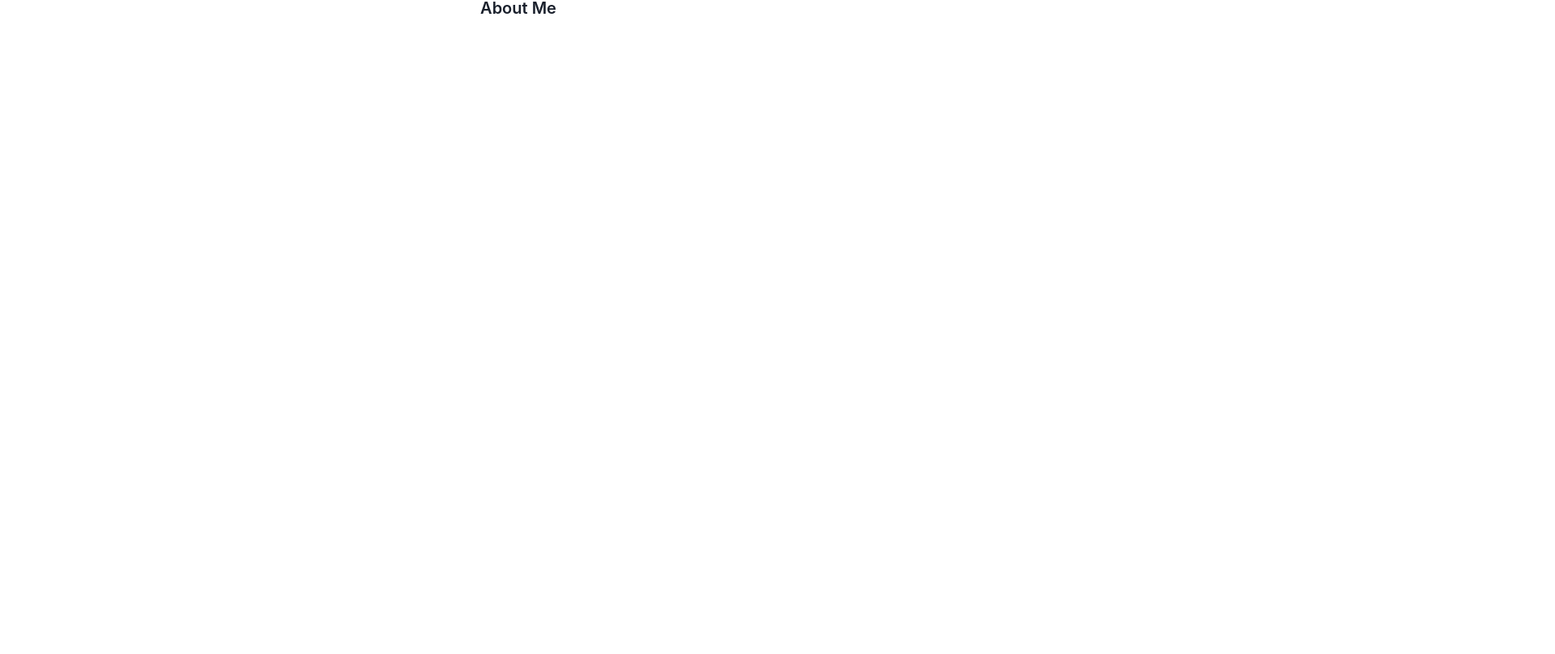
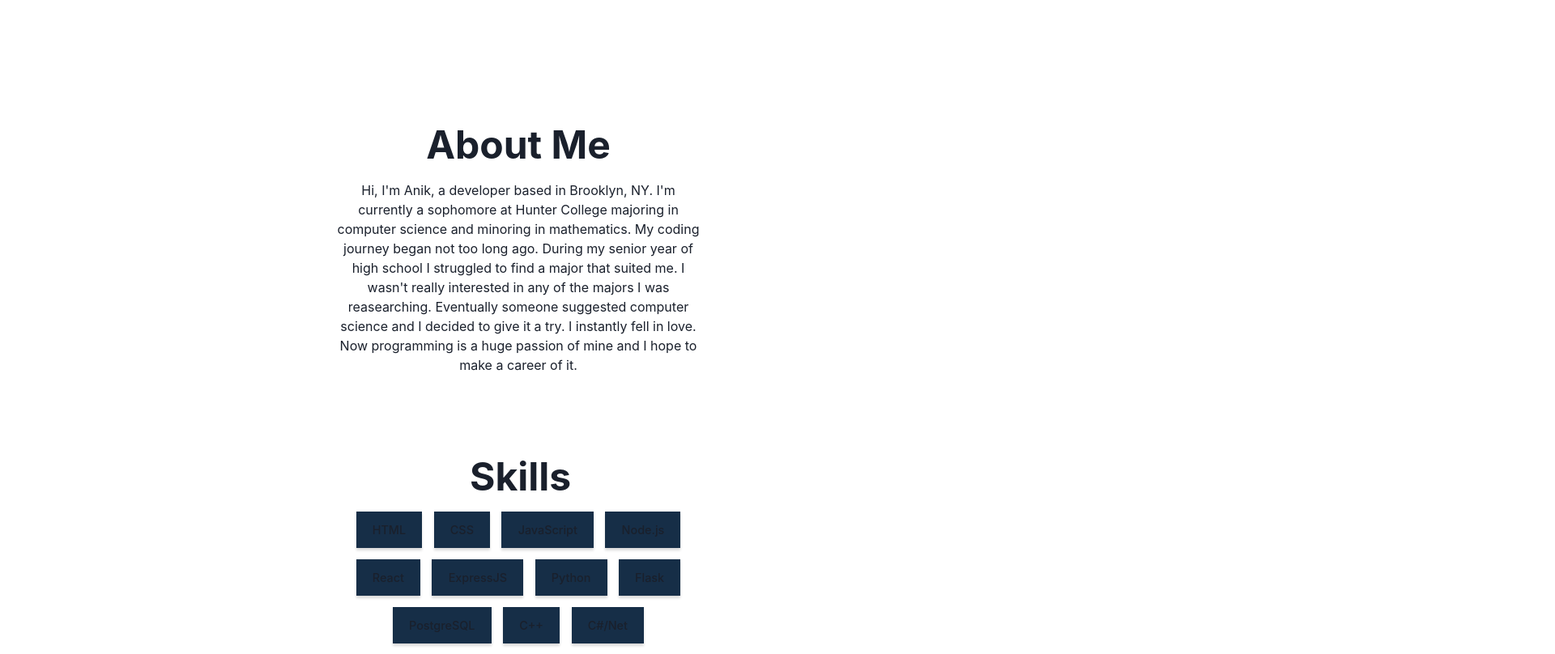
Before and after one commit to AnikSingha/webPortfolio, a React (Create React App) app: page / in a window 1280 px wide. Shown: the part 592-1400 px from the top of the page at 81% size, 1920 px wide, since content can reach past the window. Before the commit the page ends 800 px from the top, so only its background shows below. Built offline with nearby package versions, Linux system fonts and the light colour scheme.

Commit message:
Semi finish home page

```diff
--- a/public/index.html
+++ b/public/index.html
@@ -19,7 +19,7 @@
       work correctly both with client-side routing and a non-root public URL.
       Learn how to configure a non-root public URL by running `npm run build`.
     -->
-    <title>React App</title>
+    <title>My Portfolio</title>
   </head>
   <body>
     <noscript>You need to enable JavaScript to run this app.</noscript>
--- a/src/App.js
+++ b/src/App.js
@@ -1,15 +1,20 @@
 import React from 'react'
 import NavBar from "./components/NavBar.js"
 import Header from './components/Header.js';
-import { Flex, VStack, Spacer, HStack} from '@chakra-ui/layout'
+import {VStack} from '@chakra-ui/layout'
 import About from './components/About.js';
-
+import Skills from './components/Skills.js';
+import Spacing from './components/Spacing.js'
+import ContactBtn from './components/ContactBtn'
 function App() {
   return (
       <VStack>
         <NavBar/>
         <Header/>
         <About/>
+        <Skills/>
+        <Spacing/>
+        <ContactBtn/>
       </VStack>
   );
 }
--- /dev/null
+++ b/src/components/About.css
@@ -0,0 +1,10 @@
+.project {
+  padding: 2em;
+  margin: 0 auto;
+  text-align: center;
+  transition: transform 0.2s linear;
+}
+
+.project:hover {
+  transform: translateY(-7px);
+}
--- a/src/components/About.js
+++ b/src/components/About.js
@@ -1,14 +1,26 @@
 import React from 'react'
-import { Heading, HStack, VStack, Flex } from '@chakra-ui/layout';
+import { VStack, Flex, Text, Container} from '@chakra-ui/layout';
+import './About.css'
 
 export default function About() {
   return (
-    <HStack>
-        <VStack>
-            <Flex>
-            <Heading size="md" fontWeight='semibold'>About Me</Heading>
-            </Flex>
-        </VStack>
-    </HStack>
+    <div className='project' >
+      <Flex w="100%" alignItems='center' justifyContent='space-around' mt="113">
+          <Flex alignContent='center'>
+              <VStack>
+                  <Text fontSize="5xl" fontWeight="bold" >About Me</Text>
+                  <Container maxW="40%">Hi, I'm Anik, a developer based in Brooklyn, NY.
+                    I'm currently a sophomore at Hunter College majoring in computer
+                    science and minoring in mathematics. My coding journey began not too
+                    long ago. During my senior year of high school I struggled to find a major
+                    that suited me. I wasn't really interested in any of the majors I was
+                    reasearching. Eventually someone suggested computer science and I decided
+                    to give it a try. I instantly fell in love. Now programming is
+                    a huge passion of mine and I hope to make a career of it.
+                  </Container>
+              </VStack>
+          </Flex>
+      </Flex>
+    </div>
   )
 }
--- /dev/null
+++ b/src/components/ContactBtn.js
@@ -0,0 +1,17 @@
+import { Button } from '@chakra-ui/button';
+import { Text, Flex, VStack } from '@chakra-ui/layout';
+
+
+export default function ContactBtn() {
+  return (
+    <div>
+        <Flex w="100%" alignItems='center' justifyContent='space-around'>
+            <VStack>
+            <Text fontSize="5xl" fontWeight="bold" >Contact</Text>
+            <a href={`mailto:@aniksingha@outlook.com`}><Button colorScheme="blue">Email Me</Button></a>
+            </VStack>
+        </Flex>
+        <br/><br/><br/><br/>
+    </div>
+  )
+}
--- a/src/components/Header.js
+++ b/src/components/Header.js
@@ -1,5 +1,6 @@
 import { Stack, Box, Text, HStack } from '@chakra-ui/layout';
 import { useMediaQuery } from '@chakra-ui/media-query';
+import { Button } from '@chakra-ui/button';
 import Terminal from './Terminal.js'
 import React from 'react'
 
@@ -7,14 +8,15 @@ function Header() {
     const [isNotSmallerScreen] = useMediaQuery("(min-width:600px)");
     return (
         <Stack>
-                <HStack mt='75' w="100%">
+            <HStack mt='75' w="100%">
                 <Box mt={isNotSmallerScreen ? "0" : 16} mb="75" align='flex-start'>
                     <Text fontSize="5xl" fontWeight="semibold" mr="400">Hi, I'm</Text>
                     <Text fontSize="7xl" fontWeight="bold" bgGradient="linear(to-r, cyan.400, blue.500, purple.500)" bgClip='text'>Anik Singha</Text>
-                    <Text fontWeight='semibold'>A Full-Stack developer and CS student at Hunter College</Text>
+                    <Text fontWeight='semibold' >A Full-Stack developer and CS student at Hunter College</Text>
+                    <a href='../Anik_Singha_Resume.pdf' download><Button mt={5} colorScheme="blue">My Resume</Button></a>
                 </Box>
                 <Terminal/>
-                </HStack>
+            </HStack>
         </Stack>
     )
 }
--- a/src/components/NavBar.js
+++ b/src/components/NavBar.js
@@ -13,14 +13,14 @@ function NavBar() {
       <HStack mr="1000" mt="1.5">
         <Heading size="md" fontWeight='semibold'>Anik Singha</Heading>
         <a href="https://www.linkedin.com/in/anik-singha/" target='_blank' rel="noreferrer">
-          <IconButton icon={<FaLinkedin />} isRound='true' ></IconButton>
+          <IconButton icon={<FaLinkedin />} isRound='true' mt='1'></IconButton>
         </a>
         <a href="https://github.com/AnikSingha" target="_blank" rel="noreferrer">
-          <IconButton icon={<FaGithub />} isRound='true' href=""></IconButton>
+          <IconButton icon={<FaGithub />} isRound='true' mt='1'></IconButton>
         </a>
       </HStack>
       <Spacer/>
-      <Breadcrumb spacing='7px' separator=' ' mt={1}ml={1125}>
+      <Breadcrumb spacing='7px' separator=' ' mt={1}ml={1150}>
         <BreadcrumbItem>
           <BreadcrumbLink href='#' fontWeight='semibold'>Home</BreadcrumbLink>
         </BreadcrumbItem>
@@ -34,7 +34,6 @@ function NavBar() {
         </BreadcrumbItem>
 
       </Breadcrumb>
-      <Spacer/>
       </HStack>
   )
 };
--- /dev/null
+++ b/src/components/Skills.css
@@ -0,0 +1,87 @@
+.skills__list {
+    max-width: 450px;
+    width: 95%;
+    margin: 0 auto;
+    display: flex;
+    flex-wrap: wrap;
+    justify-content: center;
+  }
+
+  .skills__list-item {
+    margin: 0.5em;
+  }
+
+  .btn {
+    display: block;
+    padding: 0.8em 1.4em;
+    font-weight: 500;
+    font-size: 0.9rem;
+    text-transform: lowercase;
+    transition: transform 0.2s ease-in-out;
+  }
+
+  .btn--outline {
+    color: var(--clr-primary);
+    border: 2px solid var(--clr-primary);
+    position: relative;
+    overflow: hidden;
+    z-index: 1;
+  }
+
+  .btn--outline:focus,
+  .btn--outline:hover {
+    color: var(--clr-bg);
+  }
+
+  .btn--outline:before {
+    content: "";
+    position: absolute;
+    background-color: var(--clr-primary);
+    right: 100%;
+    bottom: 0;
+    left: 0;
+    top: 0;
+    z-index: -1;
+    transition: right 0.2s ease-in-out;
+  }
+
+  .btn--outline:hover::before,
+  .btn--outline:focus::before {
+    right: 0;
+  }
+
+  .btn--plain {
+    text-transform: initial;
+    background-color: #162e47;
+    box-shadow: rgba(0, 0, 0, 0.15) 0px 3px 3px 0px;
+    border: 0;
+  }
+
+  .btn--plain:hover {
+    transform: translateY(-4px);
+  }
+
+  .btn--icon {
+    padding: 0;
+    font-size: 1.2rem;
+  }
+
+  .btn--icon:hover,
+  .btn--icon:focus {
+    color: var(--clr-primary);
+  }
+
+  .btn--icon:active {
+    transform: translateY(-5px);
+  }
+
+  .project {
+    padding: 2em;
+    margin: 0 auto;
+    text-align: center;
+    transition: transform 0.2s linear;
+  }
+
+  .project:hover {
+    transform: translateY(-7px);
+  }
--- /dev/null
+++ b/src/components/Skills.js
@@ -0,0 +1,47 @@
+import {Text} from '@chakra-ui/layout'
+import './Skills.css'
+
+export default function Skills() {
+  return (
+    <div style={{marginTop: 50}}>
+        <section className='section skills' id='skills'>
+        <Text fontSize="5xl" fontWeight="bold" ml="165">Skills</Text>
+        <ul className='skills__list'>
+            <li className='skills__list-item btn btn--plain'>
+                HTML
+            </li>
+            <li className='skills__list-item btn btn--plain'>
+                CSS
+            </li>
+            <li className='skills__list-item btn btn--plain'>
+                JavaScript
+            </li
+            ><li className='skills__list-item btn btn--plain'>
+                Node.js
+            </li>
+            <li className='skills__list-item btn btn--plain'>
+                React
+            </li>
+            <li className='skills__list-item btn btn--plain'>
+                ExpressJS
+            </li>
+            <li className='skills__list-item btn btn--plain'>
+                Python
+            </li>
+            <li className='skills__list-item btn btn--plain'>
+                Flask
+            </li>
+            <li className='skills__list-item btn btn--plain'>
+                PostgreSQL
+            </li>
+            <li className='skills__list-item btn btn--plain'>
+                C++
+            </li>
+            <li className='skills__list-item btn btn--plain'>
+                C#/Net
+            </li>
+        </ul>
+        </section>
+    </div>
+  )
+}
--- /dev/null
+++ b/src/components/Spacing.js
@@ -0,0 +1,9 @@
+import React from 'react'
+
+export default function Spacing() {
+  return (
+    <div>
+        <br/><br/>
+    </div>
+  )
+}
```
Also changed, not shown: src/components/terminal.gif, 1 other file (tests, documents, lock files or other folders).
